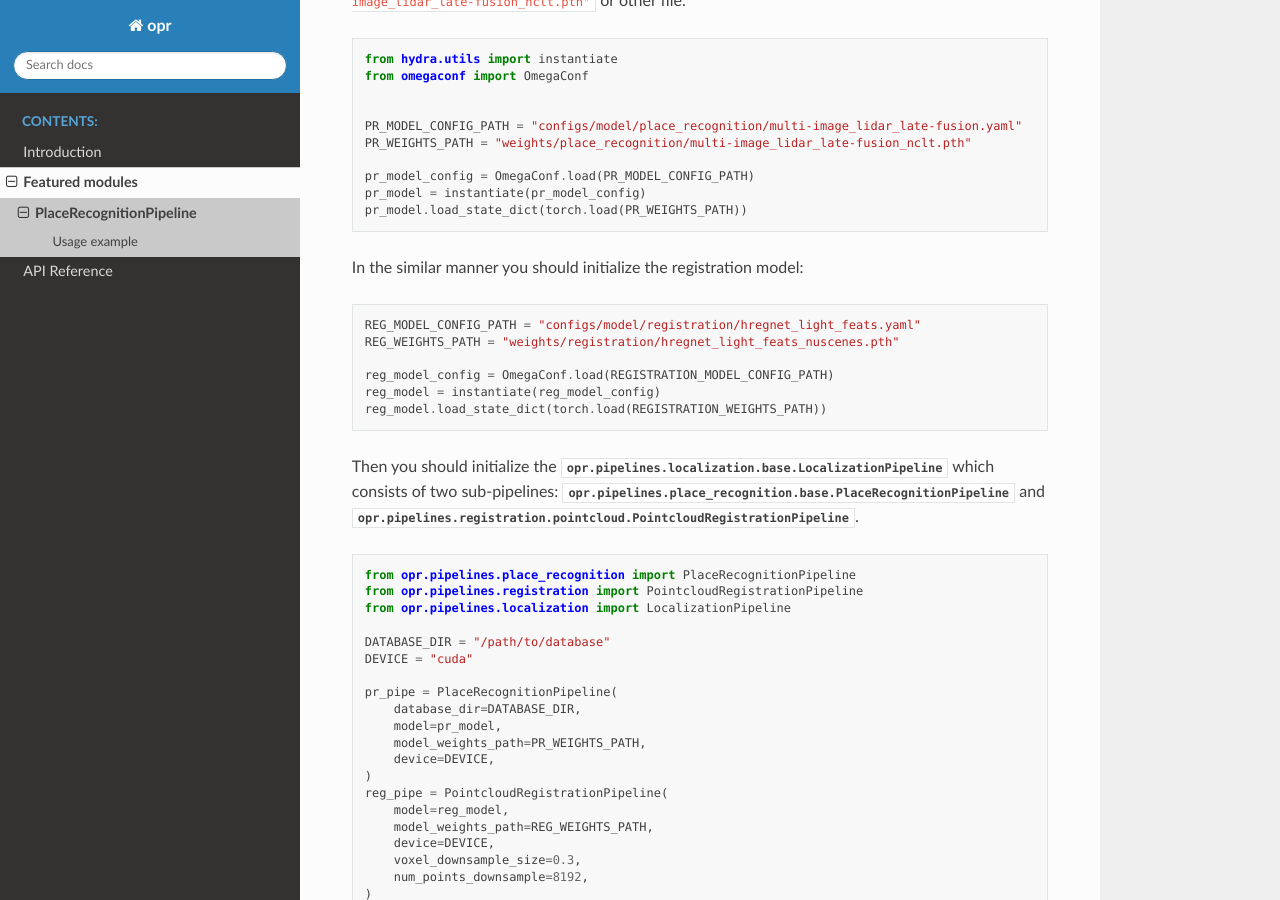
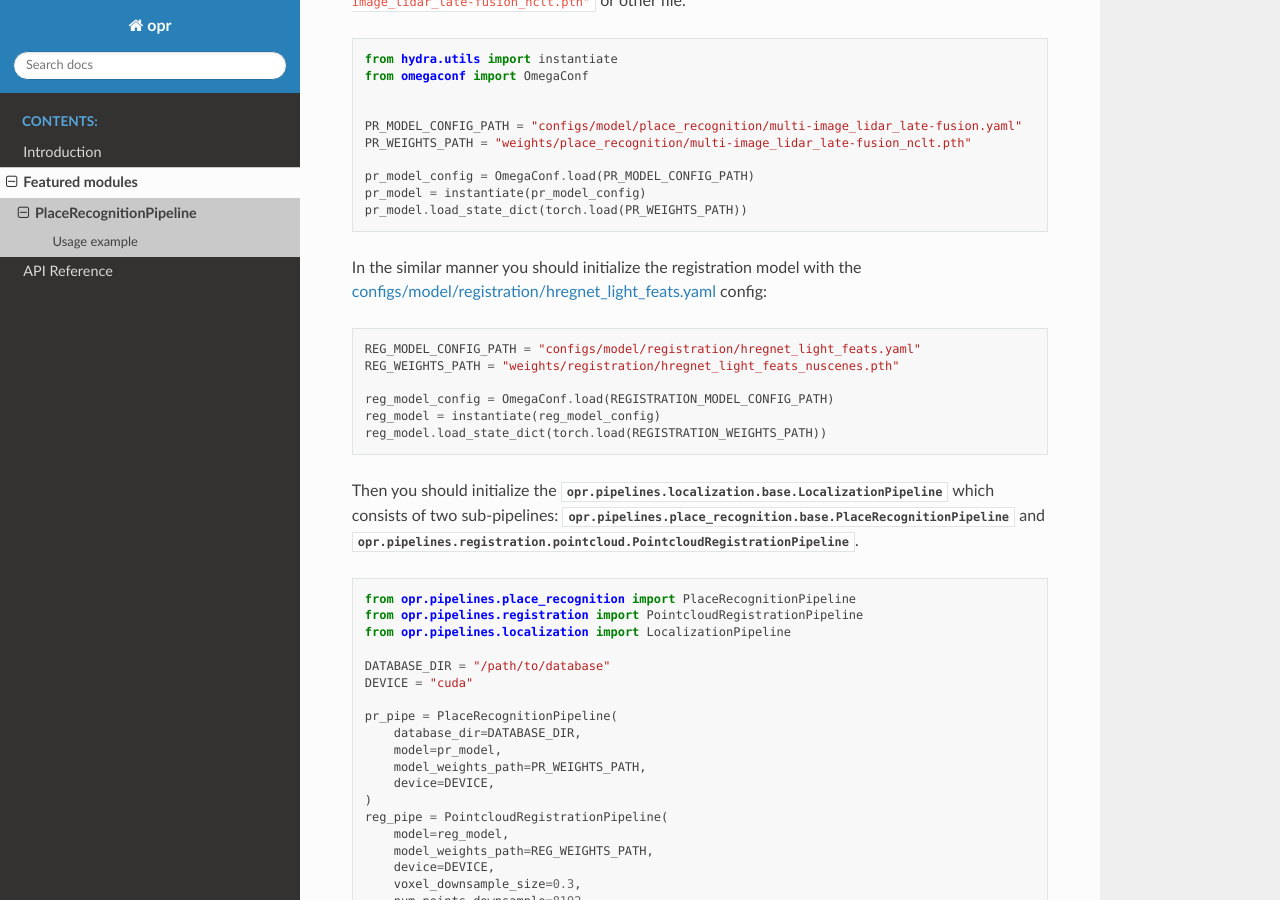
Before and after one commit to OPR-Project/OpenPlaceRecognition, a Sphinx documentation site: the page built from docs/source/featured_modules/01_place_recognition_pipeline.rst, in a window 1280 px wide and 900 px high, scrolled down 397 px. Built offline with Sphinx 7.4.7 and the Read the Docs theme 3.1.0, drawn with Linux system fonts in a browser that asks for light colours.

Commit message:
docs: add link to hregnet light config

```diff
--- a/docs/source/featured_modules/01_place_recognition_pipeline.rst
+++ b/docs/source/featured_modules/01_place_recognition_pipeline.rst
@@ -31,7 +31,9 @@ or other file.
    pr_model = instantiate(pr_model_config)
    pr_model.load_state_dict(torch.load(PR_WEIGHTS_PATH))
 
-In the similar manner you should initialize the registration model:
+In the similar manner you should initialize the registration model with the
+`configs/model/registration/hregnet_light_feats.yaml <https://github.com/OPR-Project/OpenPlaceRecognition/blob/main/configs/model/registration/hregnet_light_feats.yaml>`_
+config:
 
 .. code-block:: python
 
```
